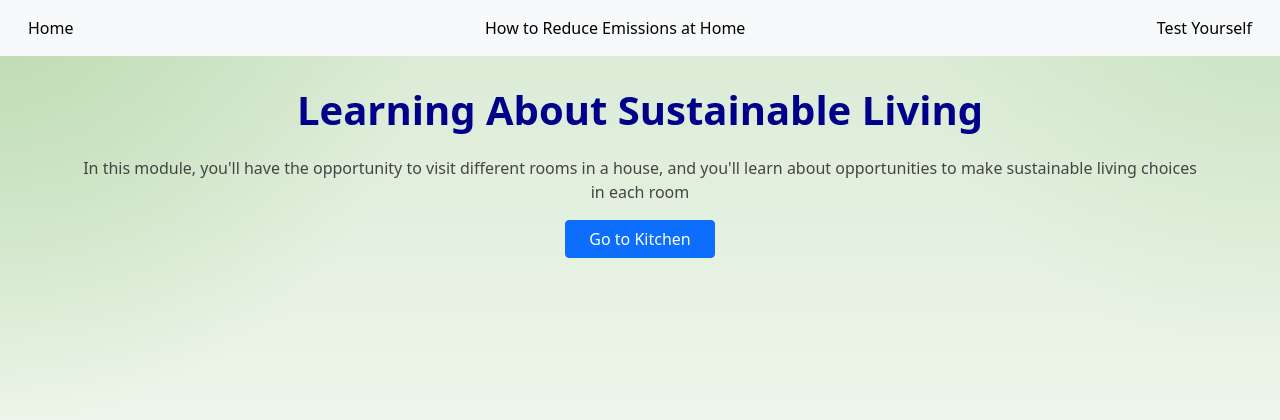
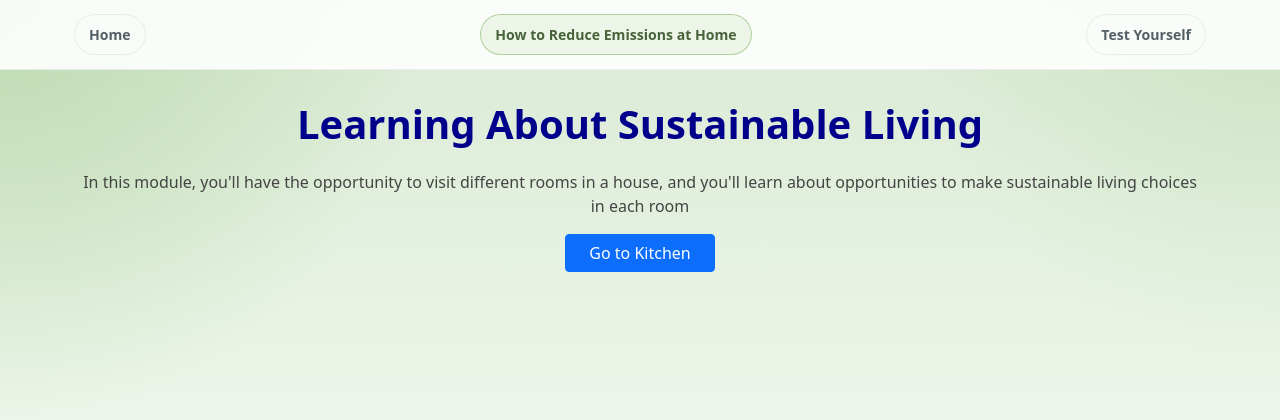
Before and after one commit to ar4996/Reduce-GHG-Emissions-At-Home, a Flask app: page /learn/index in a window 1280 px wide. Shown: the top 420 px of the page. Run offline with Flask 3, Linux system fonts and the light colour scheme; some libraries are stand-ins or nearby versions.

Commit message:
Uniform Layout for navabar

```diff
--- a/static/css/lessons.css
+++ b/static/css/lessons.css
@@ -42,11 +42,6 @@
     width: 150px;
 }
 
-.navbar .nav-link {
-  color: black;
-  text-decoration: none;
-}
-
 .lesson-buttons{
     display: flex;
     justify-content: center;
--- a/templates/layout.html
+++ b/templates/layout.html
@@ -4,6 +4,7 @@
   <meta charset="UTF-8">
   <meta name="viewport" content="width=device-width, initial-scale=1.0">
   <title>{% block title %}Sustainable Living{% endblock %}</title>
+  <link rel="stylesheet" href="{{ url_for('static', filename='css/styles.css') }}">
   <!-- Bootstrap CSS -->
   <link href="https://cdn.jsdelivr.net/npm/bootstrap@5.0.0-beta1/dist/css/bootstrap.min.css" rel="stylesheet" integrity="sha384-giJF6kkoqNQ00vy+HMDP7azOuL0xtbfIcaT9wjKHr8RbDVddVHyTfAAsrekwKmP1" crossorigin="anonymous">
 
@@ -15,11 +16,13 @@
 
 </head>
 <body class="{% block body_class %}{% endblock %}">
-  <nav class="navbar navbar-light bg-light">
-    <div class="container-fluid">
-      <a class="nav-link" href="{{ url_for('home') }}">Home</a>
-      <a class="nav-link" href="{{ url_for('learn_index') }}">How to Reduce Emissions at Home</a>
-      <a class="nav-link" href="{{ url_for('quiz_binary') }}">Test Yourself</a>
+  <nav class="site-nav" aria-label="Primary navigation">
+    <div class="site-nav-inner">
+      <div class="site-nav-links">
+        <a href="{{ url_for('home') }}" class="site-nav-link{% if request.endpoint == 'home' %} is-active{% endif %}">Home</a>
+        <a href="{{ url_for('learn_index') }}" class="site-nav-link{% if request.endpoint in ['learn_index', 'lesson_page', 'lesson_welcome'] %} is-active{% endif %}">How to Reduce Emissions at Home</a>
+        <a href="{{ url_for('quiz_binary') }}" class="site-nav-link{% if request.endpoint in ['quiz_binary', 'quiz_planner'] %} is-active{% endif %}">Test Yourself</a>
+      </div>
     </div>
   </nav>
 
```
